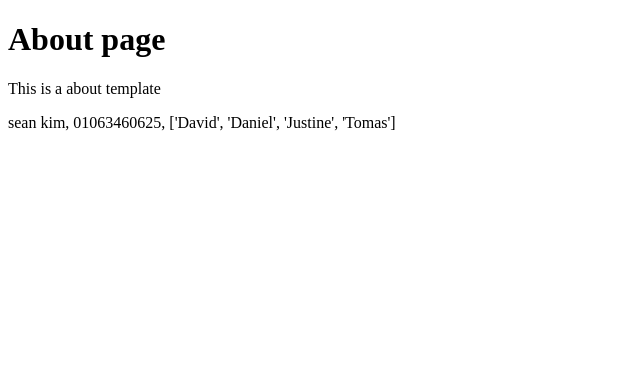
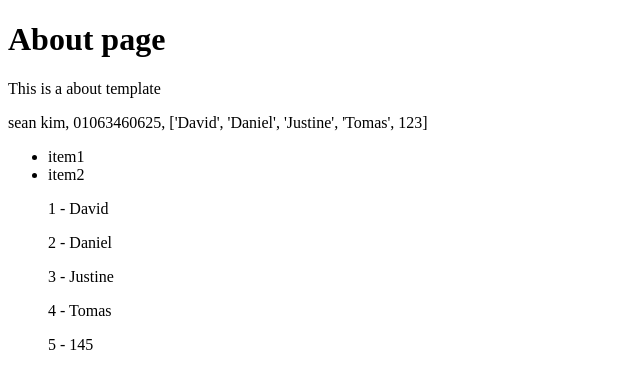
Before and after one commit to risingstark/Django-Tutorial, a Django app: page /about/ in a window 1280 px wide. Shown: the part 88-477 px from the top of the page, without its empty margins (0-640 px from the left). Run offline with Django 3.2, Linux system fonts and the light colour scheme.

Commit message:
using for loops, conditions, tags and filters in templates

```diff
--- a/src/pages/views.py
+++ b/src/pages/views.py
@@ -14,7 +14,7 @@ def contact_view(request, *args, **kwargs): # *args, *kwargs
 def about_view(request, *args, **kwargs): # *args, *kwargs
     my_context = { "my_name":"sean kim",
                     "my_number": "01063460625",
-                    "my_friends_list":["David","Daniel","Justine","Tomas"]
+                    "my_friends_list":["David","Daniel","Justine","Tomas",123]
     }
     return render(request, "about.html", my_context)
 
--- a/src/templates/about.html
+++ b/src/templates/about.html
@@ -7,4 +7,18 @@
         {{ my_name}}, {{my_number}},
          {{my_friends_list }}
     </p>
+
+<ul>
+    <li>item1</li>
+    <li>item2</li>
+</ul>
+<ul>
+    {% for my_friend in my_friends_list %}
+        {% if my_friend == 123 %}
+            <p> {{forloop.counter}} - {{my_friend|add:22}}</p>
+        {% else %}
+            <p> {{forloop.counter}} - {{my_friend}}</p>
+        {% endif %}
+    {% endfor %}
+</ul>
 {% endblock %}
```
